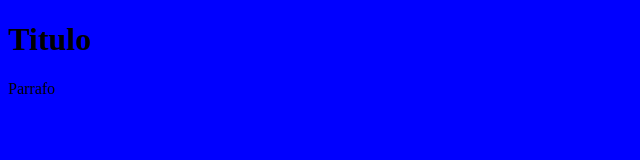
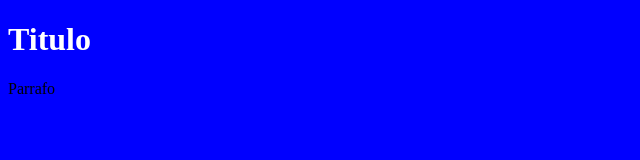
Before and after one commit to yaku555/repo, a plain HTML site: page index.html in a window 1280 px wide. Shown: the whole page, without its empty margins (0-640 px from the left). Drawn offline with Linux system fonts and the light colour scheme.

Commit message:
Se agregó color blanco al titulo

```diff
--- a/estilo.css
+++ b/estilo.css
@@ -2,3 +2,8 @@ body
 {
     background-color: blue
 }
+
+h1
+{
+    color: white;
+}
```
